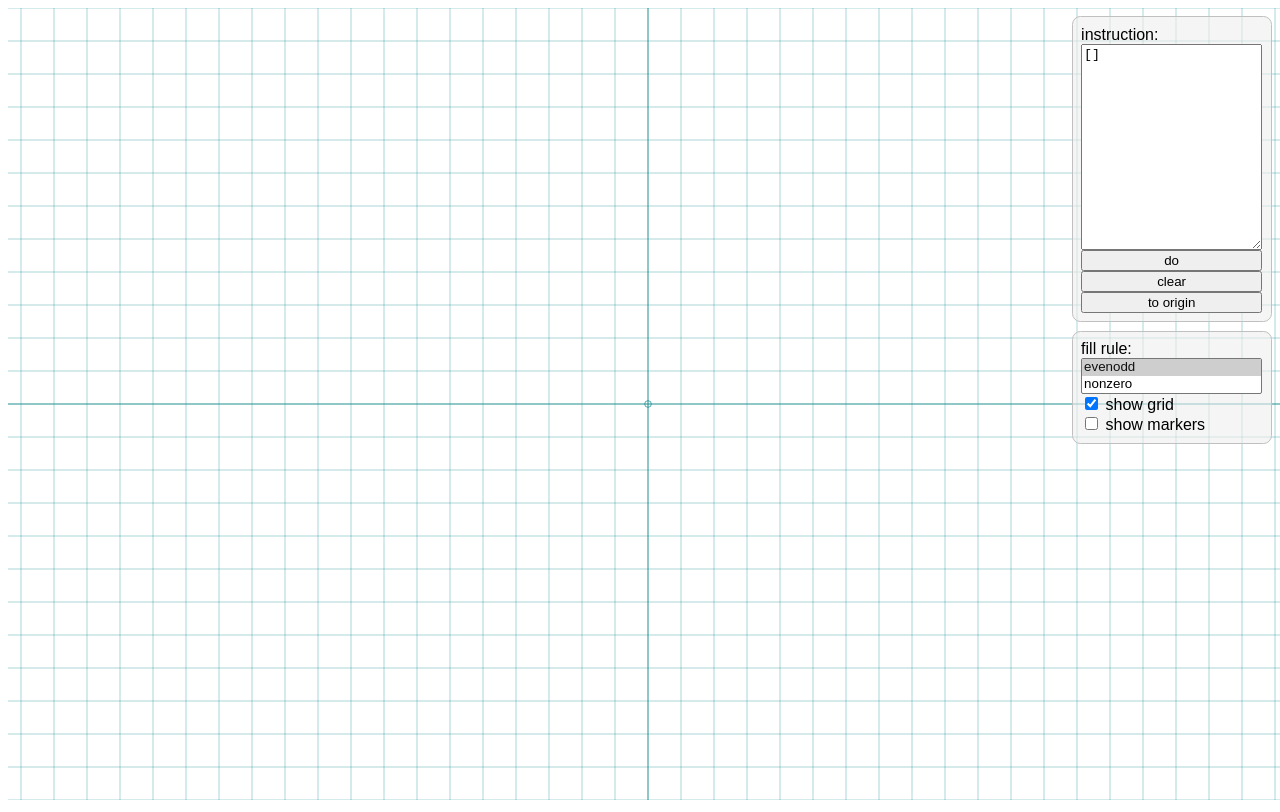
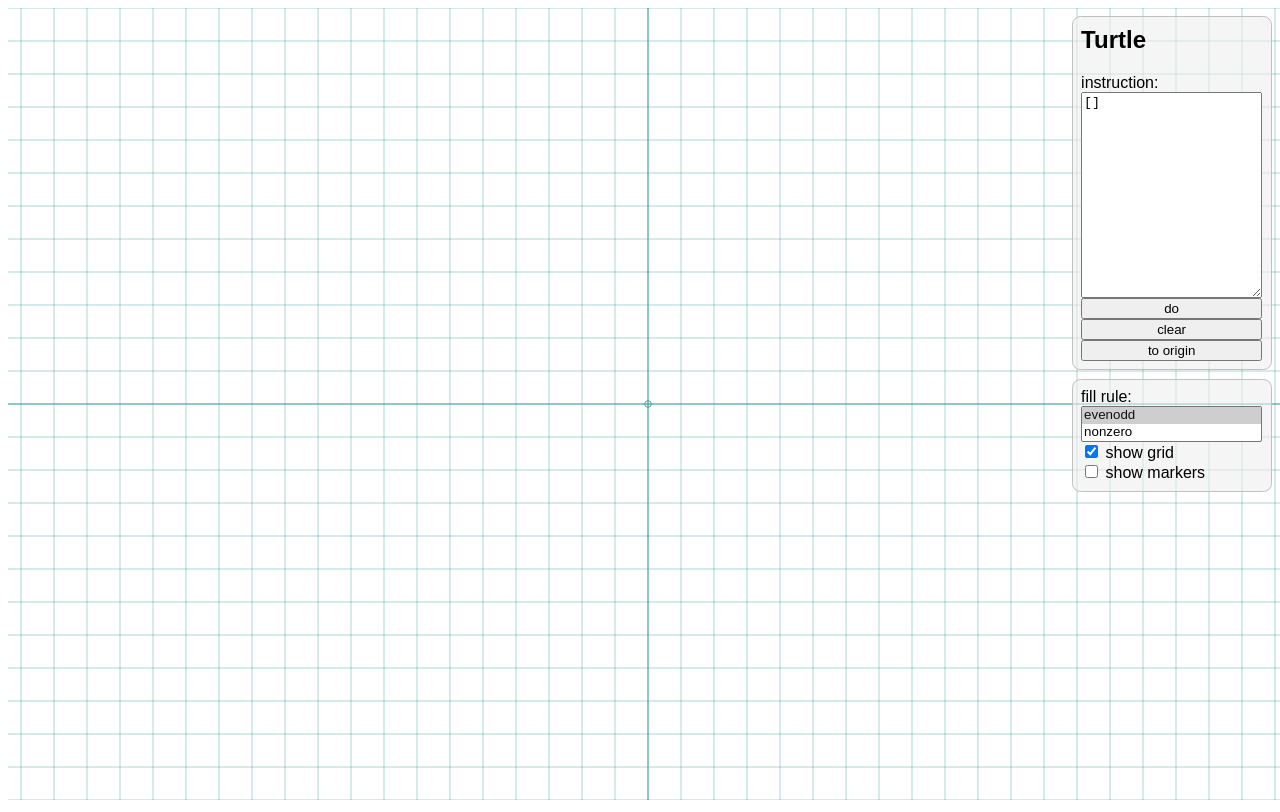
Before and after one commit to ldpercy/turtle, a plain HTML site: page turtle/index.html in a window 1280 px wide. Drawn offline with Linux system fonts and the light colour scheme.

Commit message:
Add titles

```diff
--- a/[library]/form.css
+++ b/[library]/form.css
@@ -3,6 +3,10 @@
 	font-family:sans-serif;
 	position:absolute;
 	right:0ex;
+
+	h2 {
+		margin-top:0em;
+	}
 
 	form  {
 		display: grid;
--- a/turtle/index.html
+++ b/turtle/index.html
@@ -1,7 +1,7 @@
 <!doctype html>
 <html lang="en">
 <head>
-	<title>turtle</title>
+	<title>🐢 Turtle</title>
 	<meta charset="utf-8">
 	<link rel="stylesheet" href="../[library]/form.css"/>
 	<link rel="stylesheet" href="turtle.css"/>
@@ -17,6 +17,8 @@
 	<div class="form-group">
 
 		<form id="form-turtle">
+
+			<h2>Turtle</h2>
 
 			<label for="input-instruction">instruction</label>
 			<textarea id="input-instruction" type="string" name="instruction" title="instruction">[]</textarea>
```
